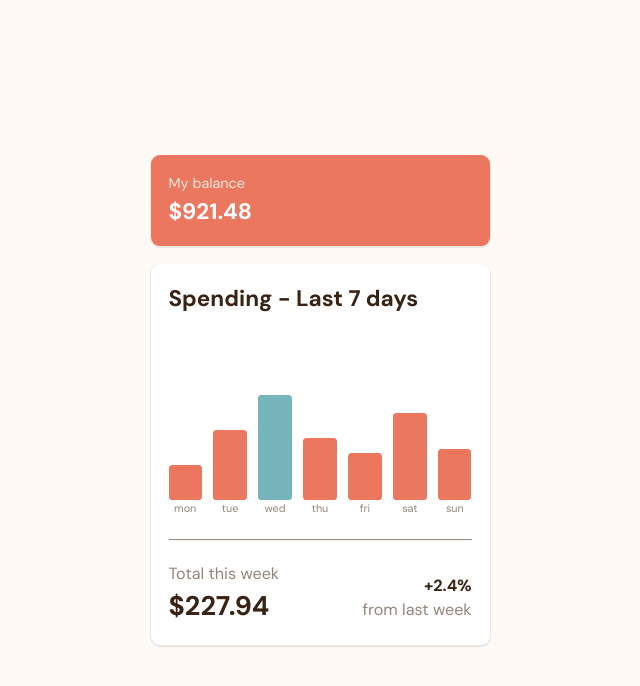
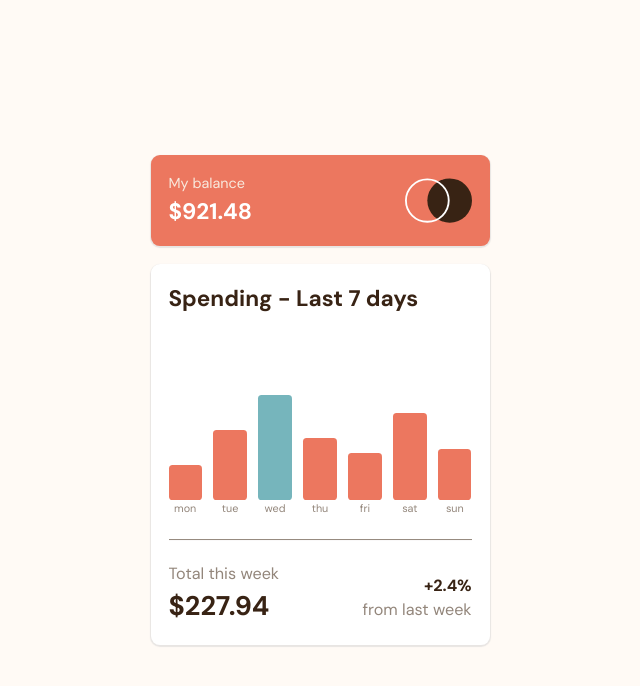
Before and after one commit to ozanweb/expenses-chart-component-main, a plain HTML site: page index.html in a window 1280 px wide. Shown: the whole page, without its empty margins (320-960 px from the left). Drawn offline with Linux system fonts and the light colour scheme; the site is published under a folder, as on GitHub Pages, so addresses that start at the root find nothing.

Commit message:
Update index.html

```diff
--- a/index.html
+++ b/index.html
@@ -17,7 +17,7 @@
           <h2>My balance</h2>
           <p id="balance">$921.48</p>
         </div>
-        <img class="logo" src="/images/logo.svg" alt="">
+        <img class="logo" src="images/logo.svg" alt="">
       </header>
       <main class="main">
         <div class="chart">
```
